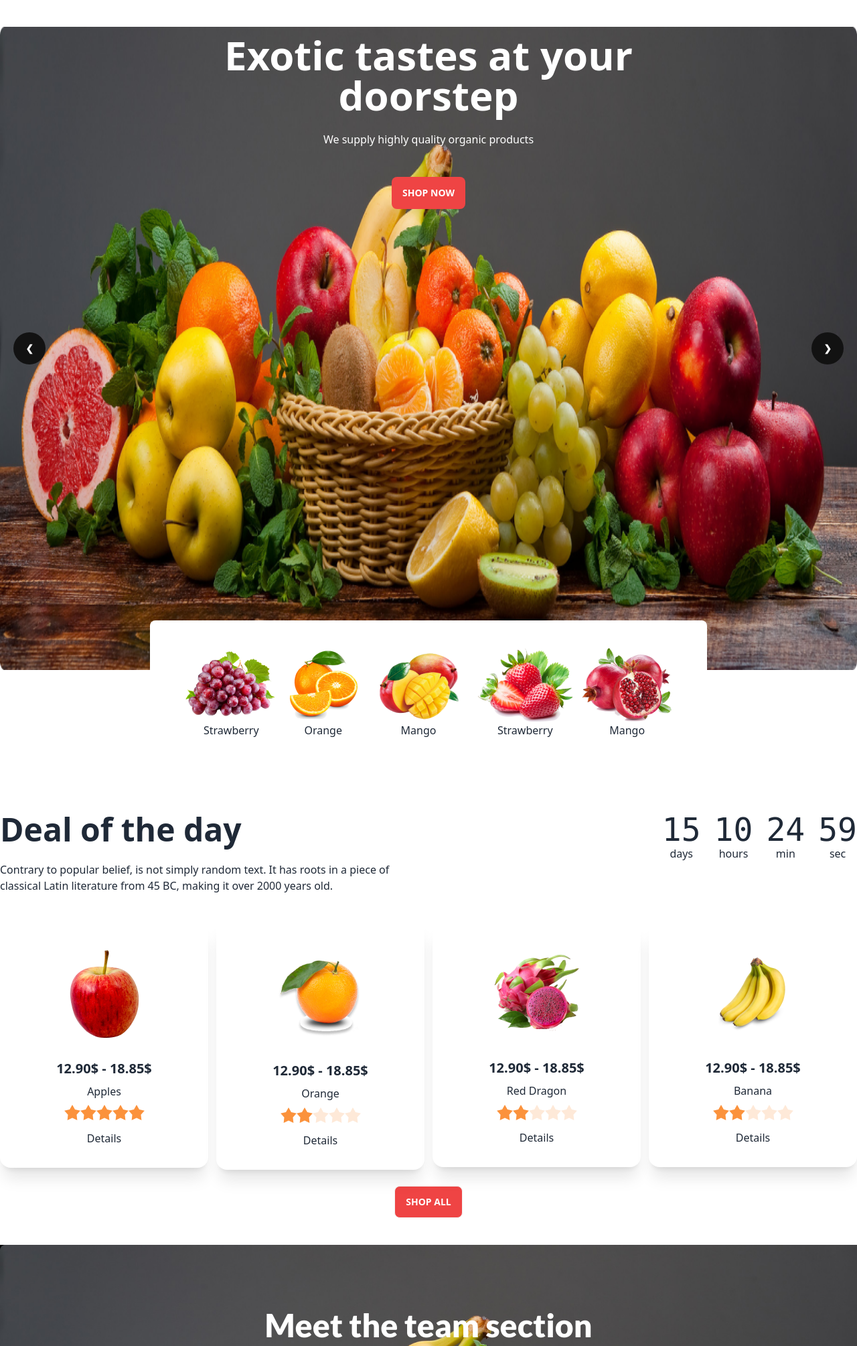
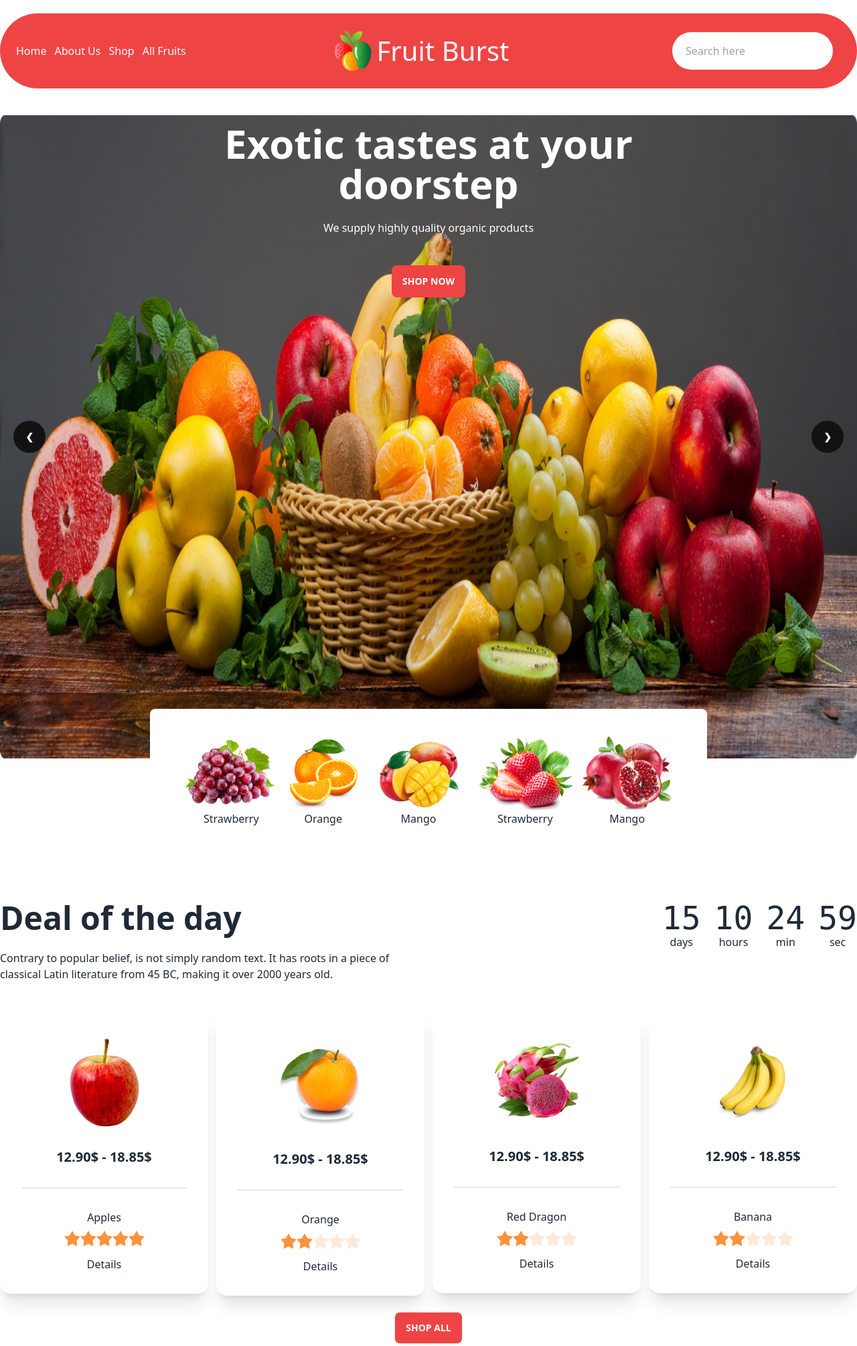
Before and after one commit to MDMAZUMDER/milestone-3, a plain HTML site: page index.html in a window 1280 px wide. Shown: the top 2009 px of the page at 67% size. Drawn offline with nearby package versions, Linux system fonts and the light colour scheme.

Commit message:
Add files via upload

```diff
--- a/index.html
+++ b/index.html
@@ -24,18 +24,49 @@
 
 <body>
   <header>
+    <!--nav section-->
+    <div class="container mx-auto">
+      <div class="navbar h-10 md:h-28 bg-white md:bg-red-500 mt-5 rounded-full">
+        <div class="navbar-start"> <label tabindex="0" class="ml-4">
+            <div>
+              <ul class="md:flex gap-3 hidden text-white">
+                <li><a href="">Home</a></li>
+                <li><a href="">About Us</a></li>
+                <li><a href="">Shop</a></li>
+                <li><a href="">All Fruits</a></li>
+              </ul>
+              <ul class="flex gap-2 items-center md:hidden">
+                <li><a href=""><img src="./img/logo.png" alt=""></a></li>
+                <li>Fruit Burst</li>
+              </ul>
+            </div>
+          </label> </div>
+        <div class="navbar-center md:mr-5 hidden md:flex">
+          <ul class="menu menu-horizontal px-1">
+            <li><a class="text-white text-[40px]"><img src="./img/logo.png" alt="">Fruit Burst</a></li>
+          </ul>
+        </div>
+        <div class="navbar-end">
+          <div class="md:hidden btn btn-ghost normal-case mr-5"><svg xmlns="http://www.w3.org/2000/svg" fill="none"
+              viewBox="0 0 24 24" class="inline-block w-5 h-5 stroke-current">
+              <path stroke-linecap="round" stroke-linejoin="round" stroke-width="2" d="M4 6h16M4 12h16M4 18h16"></path>
+            </svg></div> <label> <input class="hidden border-0 mr-7 md:flex h-14 w-60 rounded-full pl-5" type="text"
+              placeholder="Search here"> </label>
+        </div>
+      </div>
+    </div>
     <nav class="">
 
     </nav>
   </header>
-  <!--slider section-->
-  <section class="container mx-auto">
 
-    <div class="mx-auto mt-10">
+  <!-- slider section-->
+  <div class="container mx-auto">
+    <div class=" mx-auto mt-10">
       <div class="carousel w-full h-[200px] md:h-auto">
         <div id="slide1" class="carousel-item relative w-full">
 
-          <img src="./img/banner1.png" class="w-full" />
+          <img src="/img/banner1.png" class="w-full" />
           <div class="absolute top-3 grid grid-cols-1 justify-center items-center w-full">
             <h2 class="text-white text-3xl md:text-6xl text-center font-semibold">Exotic tastes at your <br>doorstep
             </h2>
@@ -50,7 +81,7 @@
           </div>
         </div>
         <div id="slide2" class="carousel-item relative w-full">
-          <img src="./img/banner3.png" class="w-full" />
+          <img src="/img/banner3.png" class="w-full" />
           <div class="absolute top-3 grid grid-cols-1 justify-center items-center w-full">
             <h2 class="text-white text-3xl md:text-6xl text-center font-semibold">Exotic tastes at your <br>doorstep
             </h2>
@@ -65,7 +96,7 @@
           </div>
         </div>
         <div id="slide3" class="carousel-item relative w-full">
-          <img src="./img/banner2.png" class="w-full" />
+          <img src="/img/banner2.png" class="w-full" />
           <div class="absolute top-3 grid grid-cols-1 justify-center items-center w-full">
             <h2 class="text-white text-3xl md:text-6xl text-center font-semibold">Exotic tastes at your <br>doorstep
             </h2>
@@ -89,15 +120,18 @@
               <div class="btn mt-5 mx-auto bg-red-500 text-white border-none">Shop Now</div>
             </div>
           </div>
+
           <div class="absolute flex justify-between transform -translate-y-1/2 left-5 right-5 top-1/2">
             <a href="#slide3" class="btn border-none text-white bg-[#121212] btn-circle">❮</a>
             <a href="#slide1" class="btn border-none text-white bg-[#121212] btn-circle">❯</a>
+          </div>
+
         </div>
       </div>
     </div>
   </div>
   <!--fruit item section-->
-    <div class="invisible md:visible absolute w-full -mt-20 mb-10 pb-96">
+  <div class="invisible md:visible absolute w-full -mt-20">
     <div class=" bg-white flex p-10 text-center rounded-lg mx-auto w-[65%]  items-center justify-evenly">
       <div><img class="" src="./img/fruit1.png" alt="">
         <p>Strawberry</p>
@@ -116,8 +150,6 @@
       </div>
     </div>
   </div>
-    </div>
-  </section>
   <!--Deal section-->
   <section class="container mx-auto md:mt-52">
     <div>
@@ -175,6 +207,7 @@
             </figure>
             <div class="card-body items-center text-center">
               <h2 class="card-title">12.90$ - 18.85$</h2>
+              <div class="divider"></div>
               <p>Apples</p>
               <div>
                 <div class="rating">
@@ -226,6 +259,7 @@
             </figure>
             <div class="card-body items-center text-center">
               <h2 class="card-title">12.90$ - 18.85$</h2>
+              <div class="divider"></div>
               <p>Orange</p>
               <div>
                 <div class="rating">
@@ -276,6 +310,7 @@
             </figure>
             <div class="card-body items-center text-center">
               <h2 class="card-title">12.90$ - 18.85$</h2>
+              <div class="divider"></div>
               <p>Red Dragon</p>
               <div>
                 <div class="rating">
@@ -326,6 +361,7 @@
             </figure>
             <div class="card-body items-center text-center">
               <h2 class="card-title">12.90$ - 18.85$</h2>
+              <div class="divider"></div>
               <p>Banana</p>
               <div>
                 <div class="rating">
```
Lines whose indentation alone changed are shown as unchanged.
